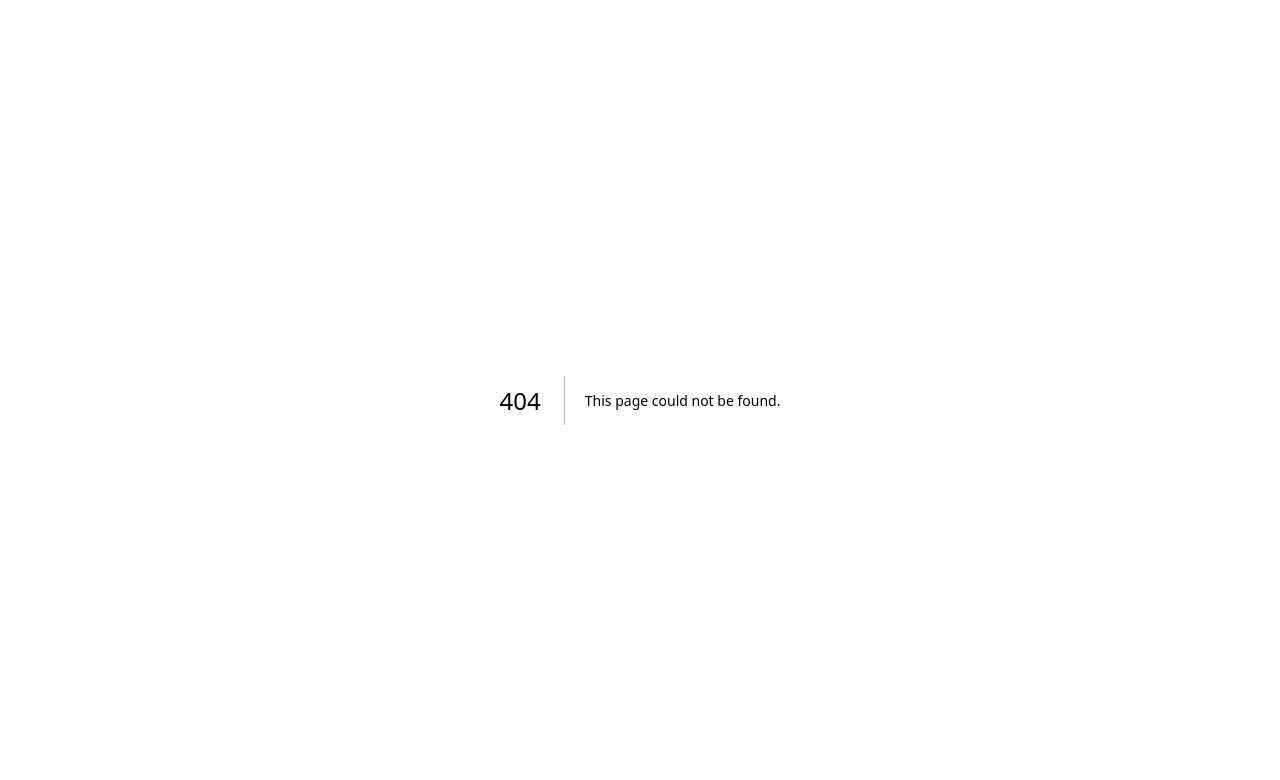
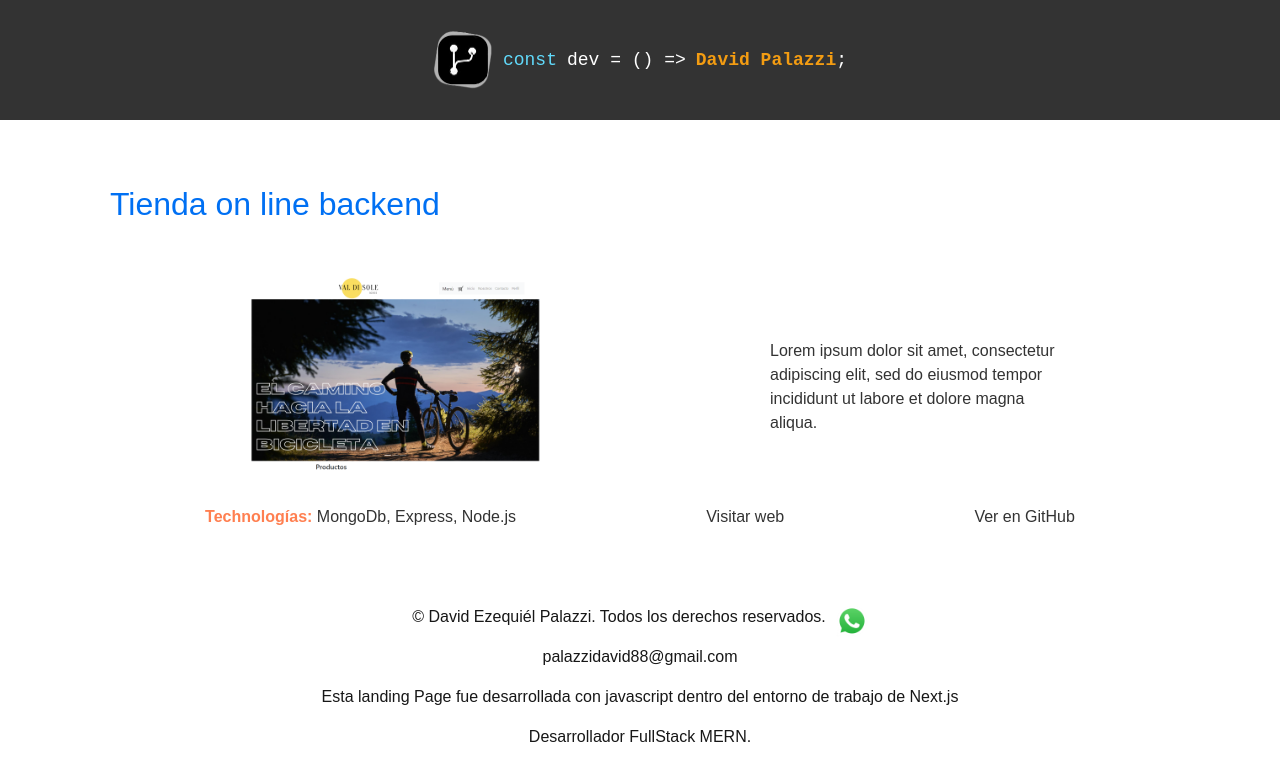
Before and after one commit to palazzid88/DavidPalazziDev, a Next.js app: page /portfolio/1 in a window 1280 px wide. Before the commit this address had no page. Shown: the top 780 px of the page. Built offline with nearby package versions, Linux system fonts and the light colour scheme.

Commit message:
se trabaja en página dinámica de vista de projects por ID en nueva página

```diff
--- /dev/null
+++ b/src/app/portfolio/[id]/page.js
@@ -0,0 +1,29 @@
+import { websData } from '@/data/websData';
+import styles from './page.module.css';
+import Navbar from '@/app/components/navBar/Navbar';
+import Footer from '@/app/components/Footer';
+
+export default function ProjectDetail({ params }) {
+    const { id } = params;
+    const project = websData.find((item) => item.id === parseInt(id));
+
+    return (
+        <>
+        <Navbar />
+        <div className={styles.container}>
+            <div className={styles.title}>{project.title}</div>
+            <div className={styles.card}>
+              <img src={project.image} alt={project.title} className={styles.image} />
+              <div className={styles.description}>{project.description}</div>
+
+            </div>
+            <div className={styles.info}>
+              <p className={styles.p}><strong style={{color: 'coral'}}>Technologías:</strong> {project.technologies}</p>
+              <a href={project.webLink}>Visitar web</a>
+              <a href={project.repoLink}>Ver en GitHub</a>
+            </div>
+        </div>
+        <Footer />
+        </>
+    );
+}
--- /dev/null
+++ b/src/app/portfolio/[id]/page.module.css
@@ -0,0 +1,62 @@
+/* src/app/portfolio/[id]/page.module.css */
+
+.container {
+    max-width: 1100px;
+    margin: 0 auto;
+    padding: 20px;
+    font-family: Arial, sans-serif;
+    color: #333;
+}
+
+.title {
+    margin-top: 20px;
+    margin-bottom: 50px;
+    padding-top: 20px;
+    font-size: 2rem;
+    color: #0070f3;
+}
+
+.description {
+    width: 300px;
+    font-size: 1rem;
+    line-height: 1.5;
+    margin: 10px;
+}
+
+.card {
+    display: flex;
+    flex-direction: row;
+    flex-wrap: wrap;
+    justify-content: space-around;
+    align-items: center;
+    margin: 10px;
+}
+
+.info {
+    display: flex;
+    flex-direction: row;
+    flex-wrap: wrap;
+    justify-content: space-around;
+}
+
+/* Estilos para la imagen */
+.image {
+    width: 400px;
+    height: auto;
+    border-radius: 8px; /* Bordes redondeados */
+    margin-bottom: 20px; /* Espacio debajo de la imagen */
+}
+
+@media (max-width: 600px) {
+    .container {
+        padding: 10px;
+    }
+
+    .title {
+        font-size: 1.5rem;
+    }
+
+    .description {
+        font-size: 0.9rem;
+    }
+}
--- a/src/data/websData.js
+++ b/src/data/websData.js
@@ -5,6 +5,8 @@ export const websData = [
         technologies: 'MongoDb, Express, Node.js',
         webLink: 'https://proyecto-backend-9f3q.onrender.com/api/products',
         repoLink: 'https://github.com/palazzid88/entregable-backend',
+        id: 1,
+        description: 'Lorem ipsum dolor sit amet, consectetur adipiscing elit, sed do eiusmod tempor incididunt ut labore et dolore magna aliqua.',
     },
     {
         title: 'Proyecto enntrega final React.js Front-End ',
@@ -12,7 +14,8 @@ export const websData = [
         technologies: 'React, Javascript, HTML5, CSS3',
         webLink: 'https://proyecto-react-44970.web.app/',
         repoLink: 'https://github.com/palazzid88/proyecto-react',
-
+        id: 2,
+        description: 'Lorem ipsum dolor sit amet, consectetur adipiscing elit, sed do eiusmod tempor incididunt ut labore et dolore magna aliqua.',
     },
     {
         title: 'Proyecto entrega final Javascript',
@@ -20,6 +23,8 @@ export const websData = [
         technologies: 'HTML5, CSS3, Javascript, Bootstrap',
         webLink: 'https://palazzid88.github.io/proyecto-JS/',
         repoLink: 'https://github.com/palazzid88/proyecto-JS',
+        id: 3,
+        description: 'Lorem ipsum dolor sit amet, consectetur adipiscing elit, sed do eiusmod tempor incididunt ut labore et dolore magna aliqua.',
     },
     {
         title: 'Proyecto entrega final Revolución Digital Desarrollo Web',
@@ -27,6 +32,8 @@ export const websData = [
         technologies: 'HTML5, CSS3,Javascript, Bootstrap',
         webLink: 'https://palazzid88.github.io/YaguaronExtremo/',
         repoLink: 'https://github.com/palazzid88/YaguaronExtremo',
+        id: 4,
+        description: 'Lorem ipsum dolor sit amet, consectetur adipiscing elit, sed do eiusmod tempor incididunt ut labore et dolore magna aliqua.',
     },
     {
         title: 'Proyecto final ingeniería Electrónica - solo Front-End',
@@ -34,6 +41,8 @@ export const websData = [
         technologies: 'HTML5, CSS3, Javascript, Pyhton',
         webLink: 'https://palazzid88.github.io/ing-electronica-utn-frsn/',
         repoLink: 'https://github.com/palazzid88/ing-electronica-utn-frsn',
+        id: 5,
+        description: 'Lorem ipsum dolor sit amet, consectetur adipiscing elit, sed do eiusmod tempor incididunt ut labore et dolore magna aliqua.',
     },
     {
         title: 'Página web sitio Codo a Codo',
@@ -41,6 +50,8 @@ export const websData = [
         technologies: 'HTML5, CSS3',
         webLink: 'https://palazzid88.github.io/codo-a-codo/',
         repoLink: 'https://github.com/palazzid88/codo-a-codo',
+        id: 6,
+        description: 'Lorem ipsum dolor sit amet, consectetur adipiscing elit, sed do eiusmod tempor incididunt ut labore et dolore magna aliqua.',
     },
     {
         title: 'Proyecto Entrega final desarrollo web',
@@ -48,6 +59,8 @@ export const websData = [
         technologies: 'HTML5, CCS3, SASS',
         webLink: 'https://palazzid88.github.io/transporte-El-Guri/',
         repoLink: 'https://github.com/palazzid88/transporte-El-Guri',
+        id: 7,
+        description: 'Lorem ipsum dolor sit amet, consectetur adipiscing elit, sed do eiusmod tempor incididunt ut labore et dolore magna aliqua.',
     },
     {
         title: 'Página web de práctica ',
@@ -55,6 +68,8 @@ export const websData = [
         technologies: 'HTML5, CSS3, Javascript',
         webLink: 'https://palazzid88.github.io/medici-salud/',
         repoLink: 'https://github.com/palazzid88/medici-salud',
+        id: 8,
+        description: 'Lorem ipsum dolor sit amet, consectetur adipiscing elit, sed do eiusmod tempor incididunt ut labore et dolore magna aliqua.',
     },
     {
         title: 'Trabajo Pago para empresa de aires acondicionados (con colaboradores)',
@@ -62,5 +77,7 @@ export const websData = [
         technologies: 'React.js, Javascript, Bootstrap',
         webLink: 'https://www.buenosairesvrv.com.ar/',
         repoLink: 'https://github.com/Ivan9912/bavrvvite',
+        id: 9,
+        description: 'Lorem ipsum dolor sit amet, consectetur adipiscing elit, sed do eiusmod tempor incididunt ut labore et dolore magna aliqua.',
     }
 ]
```
